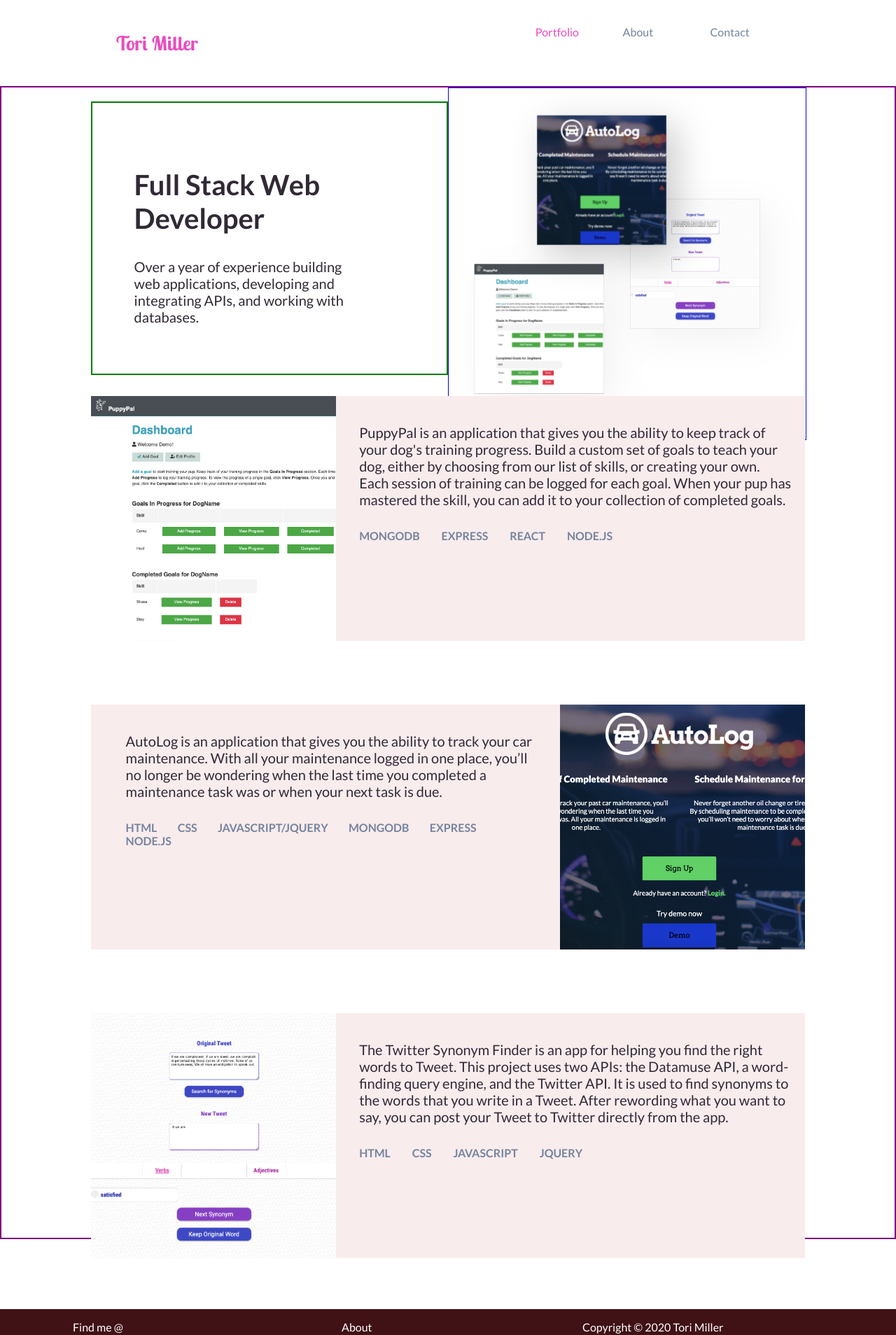
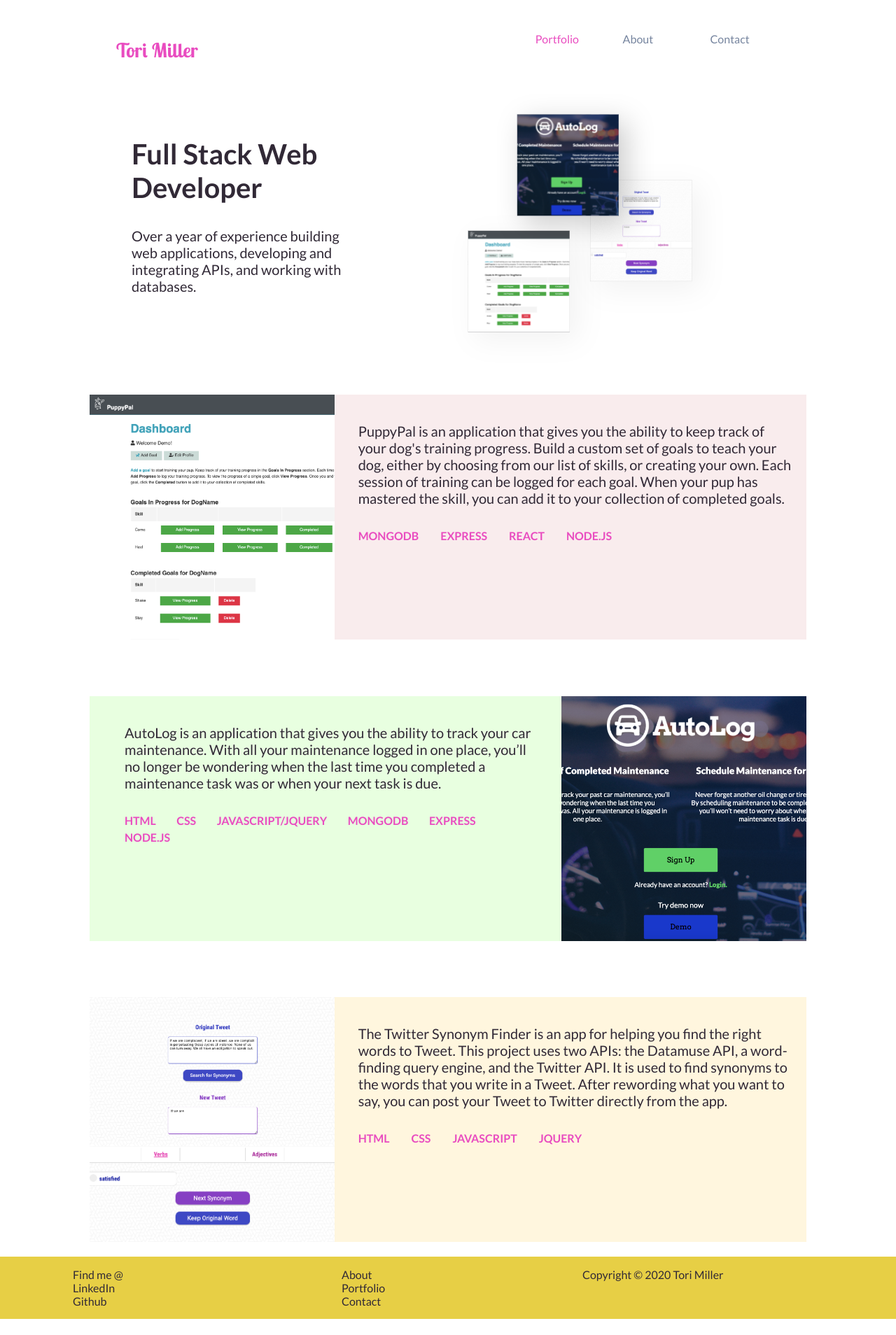
Before and after one commit to torimiller/portfolio, a React (Create React App) app in the folder client/: page /portfolio in a window 1280 px wide. Shown: the top 1908 px of the page at 70% size. After the commit the page ends 1885 px from the top, so only its background shows below. Built offline with nearby package versions, Linux system fonts and the light colour scheme.

Commit message:
layout changes

```diff
--- a/client/src/App.css
+++ b/client/src/App.css
@@ -23,7 +23,6 @@ html, body {
 /* NAV */
 
 .nav-wrapper {
-  /* background-color: #401115; */
   padding: 1em;
   margin: 0px auto;
   width: 100%;
@@ -35,6 +34,12 @@ html, body {
   grid-template-columns: repeat(10, 1fr);
   grid-row: 1;
   box-sizing: border-box;
+}
+
+.nav-embellishment {
+  width: 100%;
+  height: 10px;
+  color: #E7CF45;
 }
 
 .nav-h1 {
@@ -288,27 +293,24 @@ html, body {
   display: grid;
   grid-template-columns: 10% 20% 20% 20% 20% 10%;
   grid-template-rows: 25% 25% 25% 25%;
-  grid-row-gap: 30px;
+  grid-row-gap: 40px;
   margin-bottom: 100px;
   font-family: 'Lato', sans-serif;
   color: #312936;
-  border: 2px solid purple;
 }
 
 .portfolio-preview-intro {
   grid-column-start: 2;
   grid-column-end: 4;
-  margin-top: 20px;
-  padding: 60px;
-  border: 2px solid green;
+  /* margin-top: 20px; */
+  padding: 30px 60px;
 }
 
 .portfolio-preview-image {
   display: block;
   grid-column-start: 4;
   grid-column-end: 6;
-  width: 100%;
-  border: 1px solid blue;
+  width: 400px;
 }
 
 .portfolio-preview-h1 {
@@ -328,9 +330,7 @@ html, body {
 
 .portfolio-piece {
   /* background-color: #F2DCE0; */
-  background-color: #F9ECED;
   height: 350px;
-  /* border-radius: 30px; */
 }
 
 .content-description {
@@ -343,7 +343,8 @@ html, body {
   font-weight: 700;
   font-size: 1em;
   padding: 10px 0;
-  color: #75849E;
+  color: #E94CC0;
+  line-height: 1.5em;
 }
 
 .language-list > li {
@@ -380,6 +381,7 @@ html, body {
   grid-column-end: 6;
   grid-row: 2;
   grid-template-columns: repeat(3, 1fr);
+  background-color: #F9ECED;
 }
 
 .puppypal-image {
@@ -402,6 +404,7 @@ html, body {
   grid-column-end: 6;
   grid-row: 3;
   grid-template-columns: repeat(3, 1fr);
+  background-color: #E8FFE0;
 }
 
 .autolog-image {
@@ -425,6 +428,7 @@ html, body {
   grid-column-end: 6;
   grid-row: 4;
   grid-template-columns: repeat(3, 1fr);
+  background-color: #FFF6DE;
 }
 
 .twitter-image {
@@ -546,7 +550,7 @@ html, body {
 .footer {
   font-family: 'Lato', sans-serif;
   font-weight: 400;
-  background-color: #401115;
+  background-color: #E7CF45;
   width: 100%;
   grid-column-start: 1;
   grid-column-end: 6;
@@ -572,13 +576,13 @@ html, body {
 }
 
 .footer-text {
-  color: white;
+  color: #312936;
   list-style-type: none;
 }
 
 .footer-link {
   text-decoration: none;
-  color: white;
+  color: #312936;
   -webkit-transition: color 1s ease-out;
   -moz-transition: color 1s ease-out;
   -o-transition: color 1s ease-out;
@@ -586,5 +590,5 @@ html, body {
 }
 
 .footer-link:hover {
-  color: yellow;
+  color: #E94CC0;
 }
--- a/client/src/components/Nav/Navbar.js
+++ b/client/src/components/Nav/Navbar.js
@@ -44,6 +44,7 @@ class Navbar extends React.Component {
     render() {
         return (
             <nav className="nav-wrapper">
+                <div className="nav-embellishment"></div>
                 <h1 className="nav-h1">Tori Miller</h1>
                 <div className="nav-item nav-item-portfolio">
                     <Link to='/portfolio'
```
